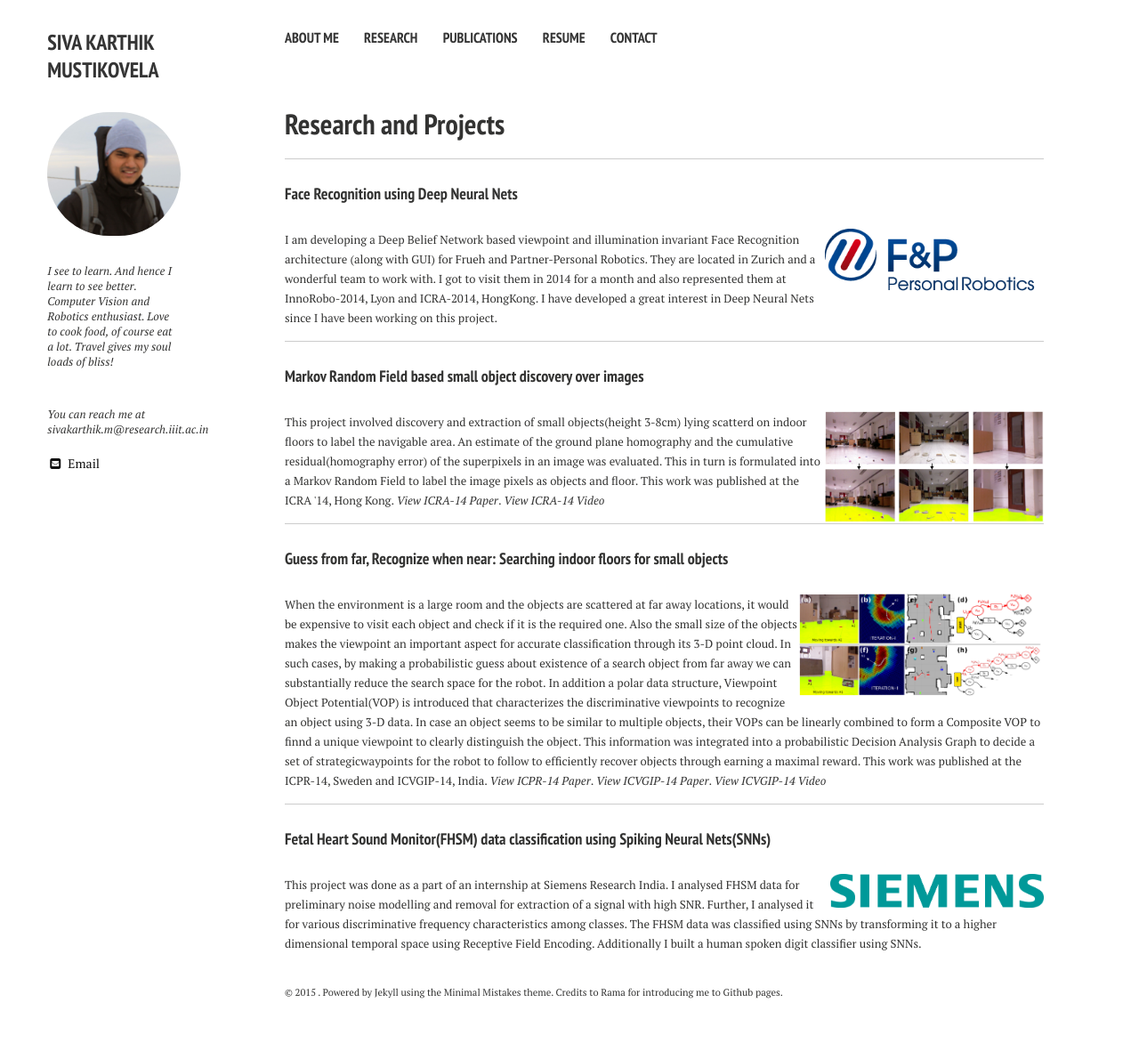
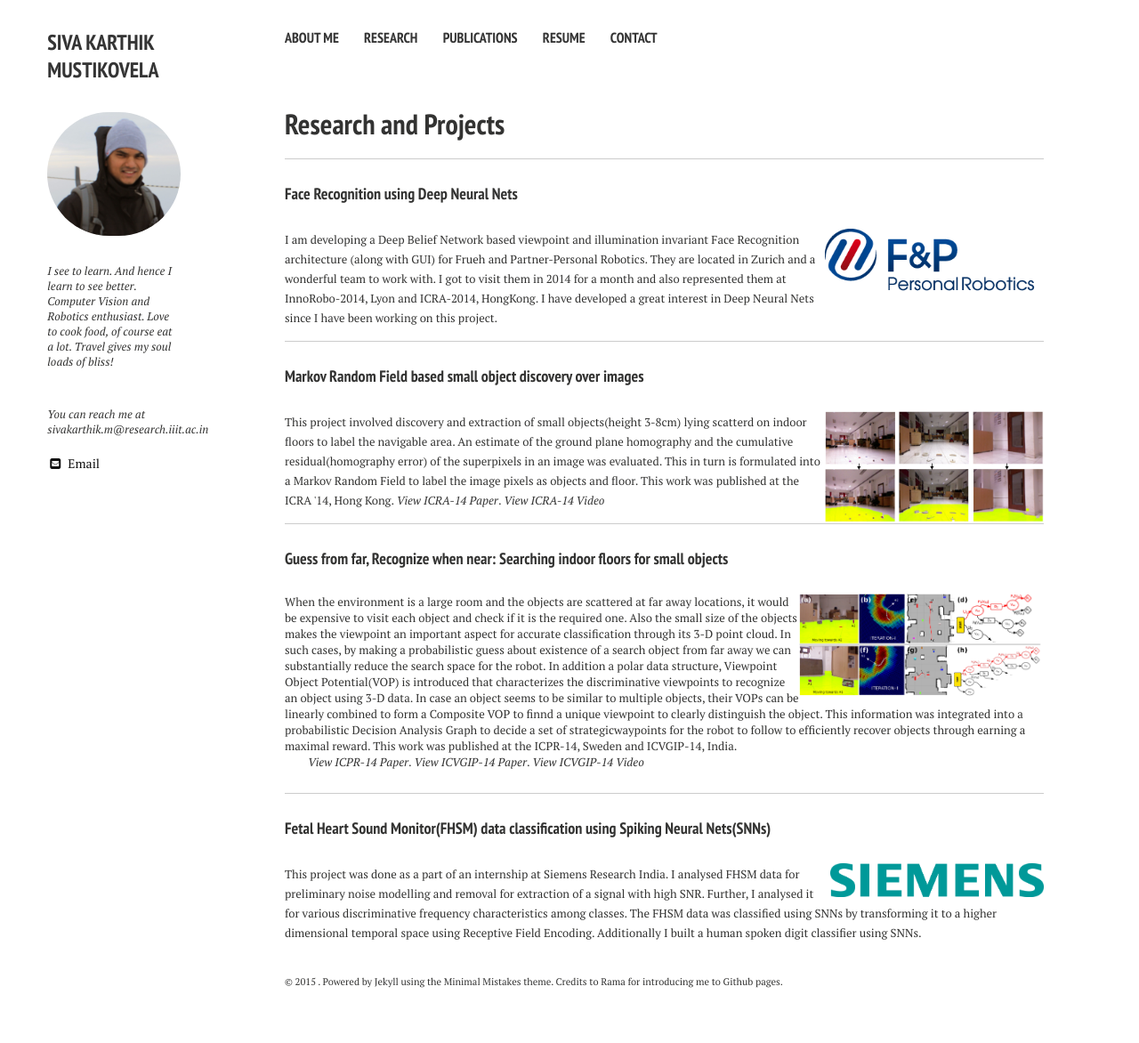
Before and after one commit to sivakm/sivakm.github.io, a Jekyll site: the page built from Research/index.md, in a window 1280 px wide. Shown: the whole page at 89% size. Built offline with Jekyll 4.4.1, drawn with Linux system fonts in a browser that asks for light colours; nearby versions of some CDN libraries.

Commit message:
17feb915

```diff
--- a/Research/index.md
+++ b/Research/index.md
@@ -26,7 +26,8 @@ I got to visit them in 2014 for a month and also represented them at InnoRobo-20
 #### Guess from far, Recognize when near: Searching indoor floors for small objects
 <img src="/images/icra_img.png" width="275" height="100" align="right">
 <font size="2">
-When the environment is a large room and the objects are scattered at far away locations, it would be expensive to visit each object and check if it is the required one. Also the small size of the objects makes the viewpoint an important aspect for accurate classification through its 3-D point cloud. In such cases, by making a probabilistic guess about existence of a search object from far away we can substantially reduce the search space for the robot. In addition a polar data structure, Viewpoint Object Potential(VOP) is introduced that characterizes the discriminative viewpoints to recognize an object using 3-D data. In case an object seems to be similar to multiple objects, their VOPs can be linearly combined to form a Composite VOP to finnd a unique viewpoint to clearly distinguish the object. This information was integrated into a probabilistic Decision Analysis Graph to decide a set of strategicwaypoints for the robot to follow to efficiently recover objects through earning a maximal reward. This work was published at the ICPR-14, Sweden and ICVGIP-14, India. <em><a href="/docs/Sudhanshu_etal_ICPR_14.pdf">View ICPR-14 Paper</a></em>. <em><a href="/docs/Siva_etal_ICVGIP_14.pdf">View ICVGIP-14 Paper</a></em>. <em><a href="https://www.youtube.com/watch?v=4ZpH4LM7EO0">View ICVGIP-14 Video</a></em>
+<p>When the environment is a large room and the objects are scattered at far away locations, it would be expensive to visit each object and check if it is the required one. Also the small size of the objects makes the viewpoint an important aspect for accurate classification through its 3-D point cloud. In such cases, by making a probabilistic guess about existence of a search object from far away we can substantially reduce the search space for the robot. In addition a polar data structure, Viewpoint Object Potential(VOP) is introduced that characterizes the discriminative viewpoints to recognize an object using 3-D data. In case an object seems to be similar to multiple objects, their VOPs can be linearly combined to form a Composite VOP to finnd a unique viewpoint to clearly distinguish the object. This information was integrated into a probabilistic Decision Analysis Graph to decide a set of strategicwaypoints for the robot to follow to efficiently recover objects through earning a maximal reward. This work was published at the ICPR-14, Sweden and ICVGIP-14, India. </p>
+<p><em><a href="/docs/Sudhanshu_etal_ICPR_14.pdf">View ICPR-14 Paper</a></em>. <em><a href="/docs/Siva_etal_ICVGIP_14.pdf">View ICVGIP-14 Paper</a></em>. <em><a href="https://www.youtube.com/watch?v=4ZpH4LM7EO0">View ICVGIP-14 Video</a></em> </p>
 </font>
 
 <hr>
```
